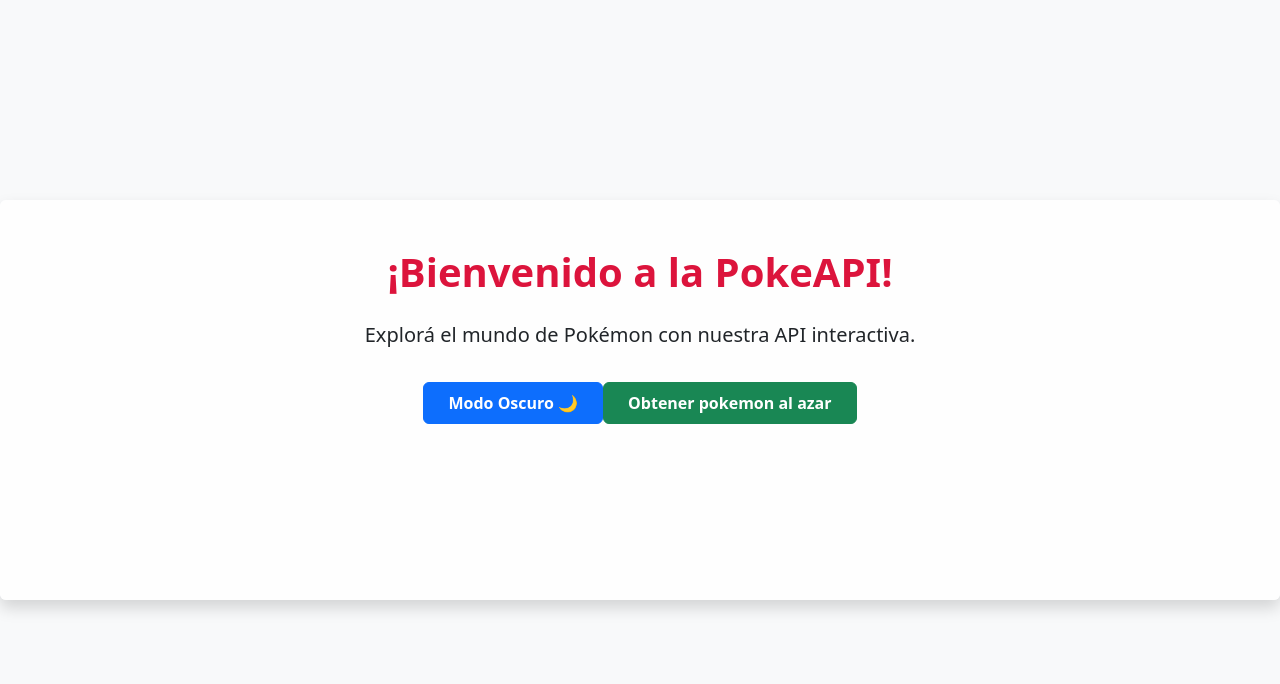
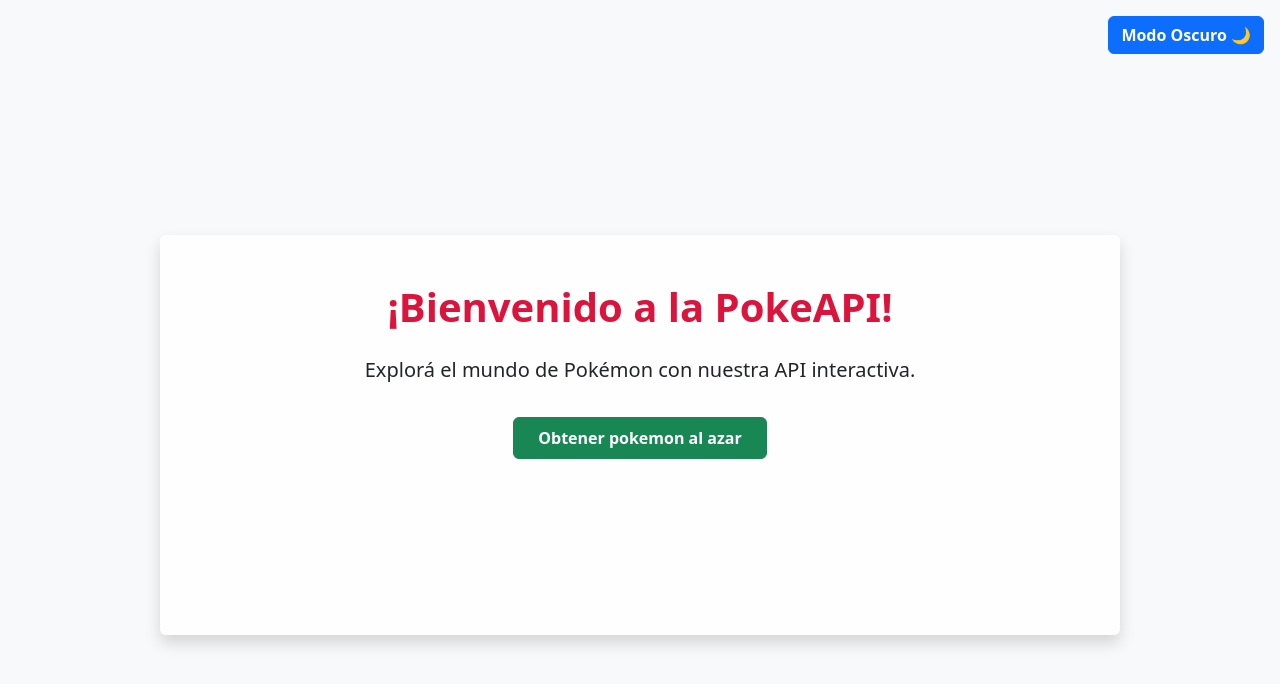
Before and after one commit to francopolesel/pokeapi-op, a React (Vite) app: page / in a window 1280 px wide. Shown: the top 684 px of the page. Built offline with nearby package versions, Linux system fonts and the light colour scheme.

Commit message:
Se acomoda el boton de theme

```diff
--- a/src/App.jsx
+++ b/src/App.jsx
@@ -18,10 +18,19 @@
 
     return (
         <div
-            className={`d-flex justify-content-center align-items-center text-center w-100 min-vh-100 ${theme === 'dark' ? 'bg-dark text-white' : 'bg-light text-dark'}`}
+            className={`d-flex flex-column min-vh-100 ${theme === 'dark' ? 'bg-dark text-white' : 'bg-light text-dark'}`}
         >
+            <header className="d-flex justify-content-end p-3">
+                <button
+                    className="btn btn-primary fw-bold"
+                    onClick={toggleTheme}
+                >
+                    {theme === 'dark' ? 'Modo Claro 🔆' : 'Modo Oscuro 🌙'}
+                </button>
+            </header>
+            <main className="flex-grow-1 d-flex justify-content-center align-items-center text-center">
                 <div
-                className="p-5 rounded shadow w-100"
+                    className="p-5 rounded shadow w-75"
                     style={{
                         backgroundColor: theme === 'dark' ? '#333' : 'rgba(255, 255, 255, 0.9)',
                         minHeight: '50vh'
@@ -39,28 +48,21 @@
                         Explorá el mundo de Pokémon con nuestra API interactiva.
                     </p>
                     <button
-                    className="btn btn-primary mt-3 px-4 py-2 fw-bold"
-                    onClick={toggleTheme}
-                >
-                    {theme === 'dark' ? 'Modo Claro 🔆' : 'Modo Oscuro 🌙'}
-                </button>
-                <button
                         className="btn btn-success mt-3 px-4 py-2 fw-bold"
                         onClick={handleGetPokemon}
                     >
                         Obtener pokemon al azar
                     </button>
-                {
-                    pokemonImage && (
+                    {pokemonImage && (
                         <div className="mt-4">
                             <img
                                 src={pokemonImage}
                                 alt="Pokemon al azar"
                             />
                         </div>
-                    )
-                }
+                    )}
                 </div>
+            </main>
         </div>
     );
 };
```
Lines whose indentation alone changed are shown as unchanged.
